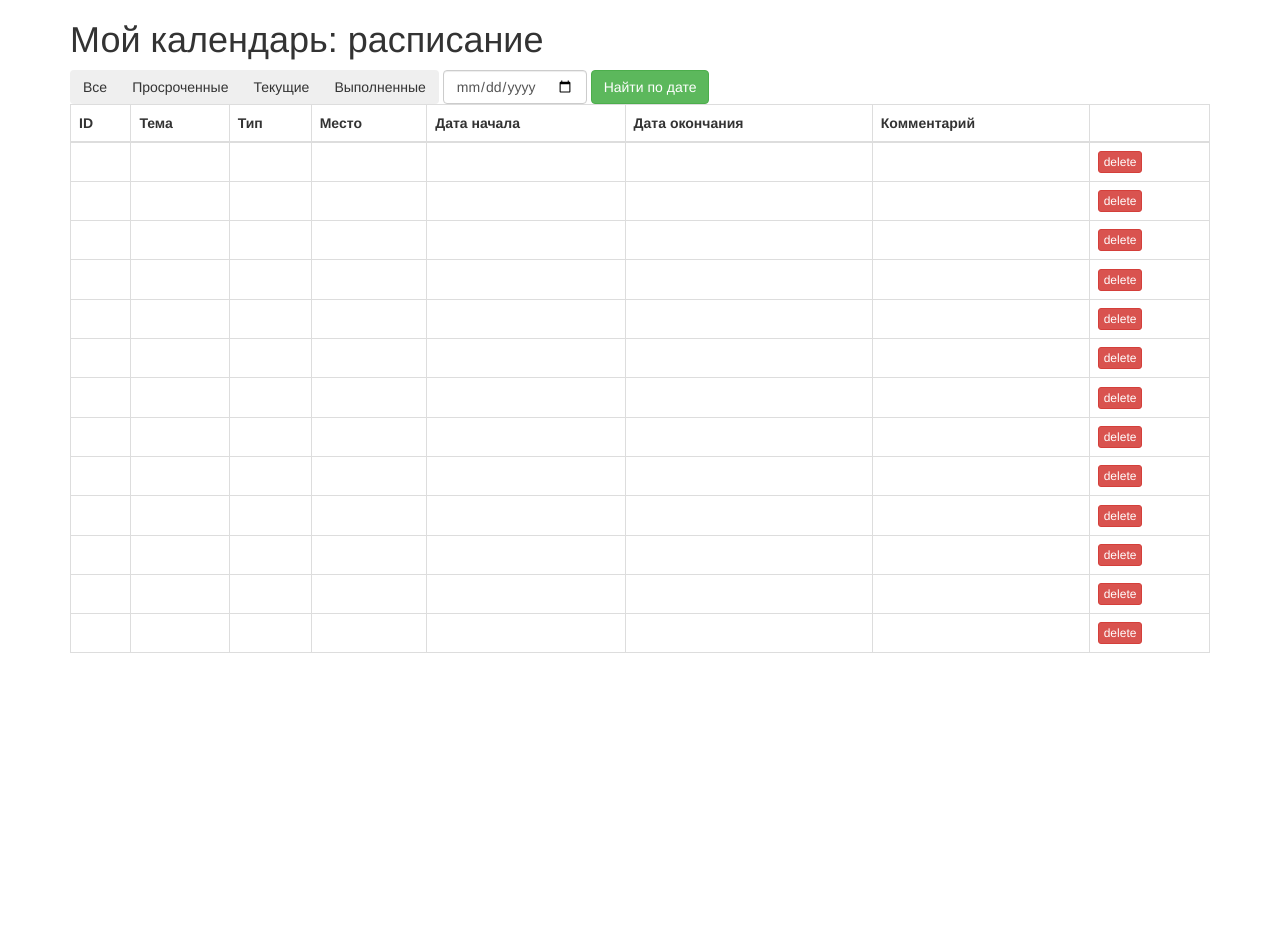
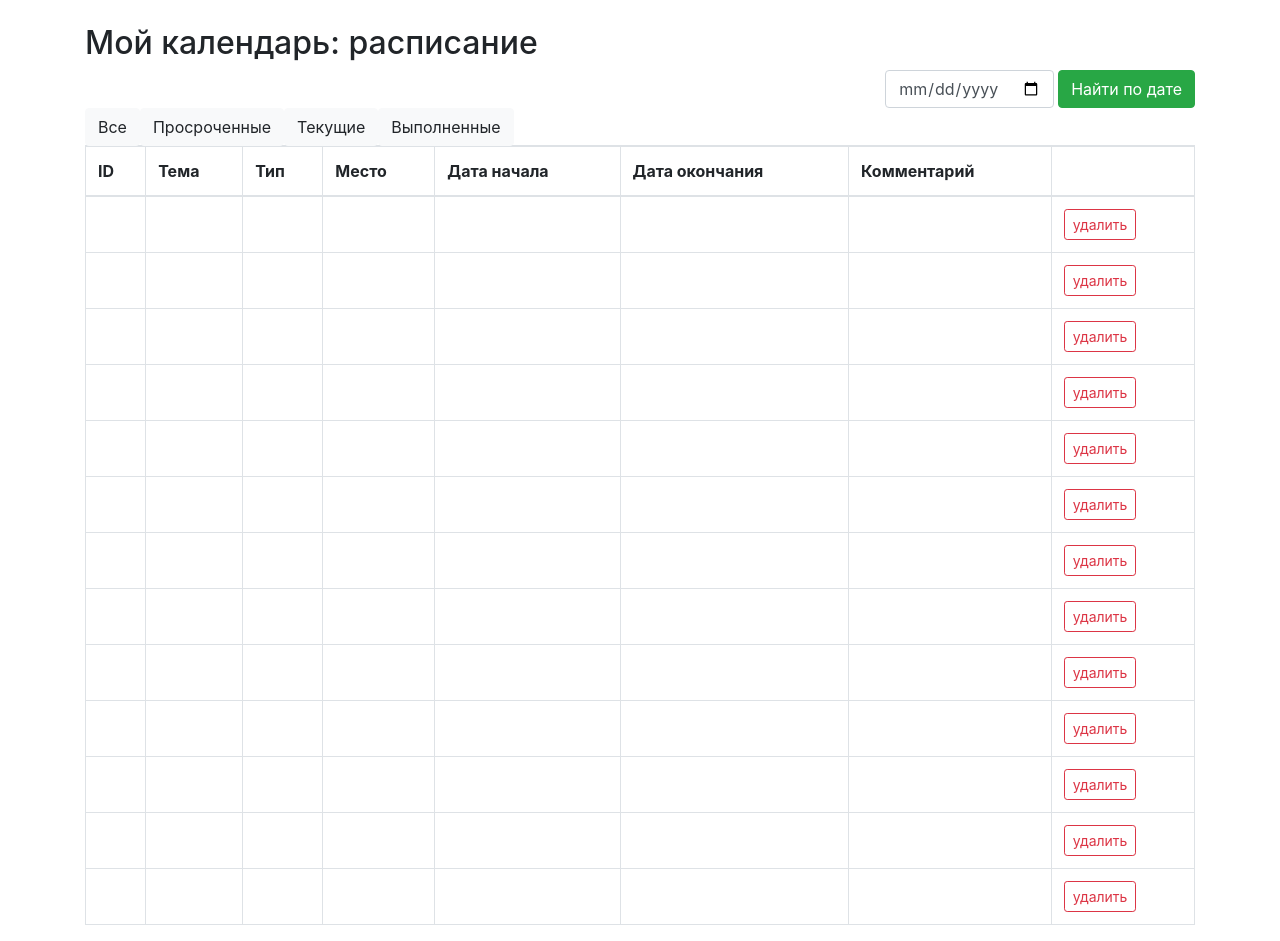
Before and after one commit to CatherineChernogor/Task-manager-php-project, a PHP site: template views/admin.php in a window 1280 px wide. Before the commit the page ends 653 px from the top, so only its background shows below. Run offline with PHP 8.4, Linux system fonts and the light colour scheme; the template is opened without the code that fills it: most values are stand-ins (such as "Sample title", 1, 10 or a date in 2020); some libraries are stand-ins or nearby versions.

Commit message:
fix bootstrap

```diff
--- a/App/Models/BaseModel.php
+++ b/App/Models/BaseModel.php
@@ -51,7 +51,7 @@ abstract class BaseModel {
                 $set[] = '`' . $attribute . '` = :' . $attribute;
             }
 
-            $sql = static::get_pdo()->prepare('UPDATE `' . static::$table . '` SET ' . implode(', ', $set) . ') WHERE id = :id LIMIT 1;');
+            $sql = static::get_pdo()->prepare('UPDATE `' . static::$table . '` SET ' . implode(', ', $set) . ' WHERE id = :id LIMIT 1;');
 
             $data = [];
 
--- a/database/scheme.sql
+++ b/database/scheme.sql
@@ -8,6 +8,4 @@ CREATE TABLE `orders` (
     `comment` VARCHAR(255),
     PRIMARY KEY (`id`)
 )
-COLLATE='utf8_general_ci'
-ENGINE=InnoDB
-;
+COLLATE='utf8_general_ci' ENGINE=InnoDB;
--- a/views/admin.php
+++ b/views/admin.php
@@ -2,28 +2,34 @@
 
 <div class="container" id="orderAdminApp">
 
-    <h1>Мой календарь: расписание</h1>
-
+    <br>
+    <h2>Мой календарь: расписание</h2>
 
     <div class="row">
         <div class="col-md-12" v-cloak v-if="!order">
-            <div class="form-inline">
-                <div class="btn-group" role="group" aria-label="Basic example">
 
-                    <button type="button" class="btn btn-outline-success" v-on:click="all()">Все</button>
-                    <button type="button" class="btn btn-outline-success" v-on:click="overdue()">Просроченные</button>
-                    <button type="button" class="btn btn-outline-success" v-on:click="current()">Текущие</button>
-                    <button type="button" class="btn btn-outline-success" v-on:click="done()">Выполненные</button>
+            <div class="form-inline d-flex justify-content-end">
+                <input type="date" id="searchByDateInput" class="form-control mr-1">
+                <button type="button" class="btn btn-success" v-on:click="serchByDate()">Найти по дате</button>
 
-                </div>
+            </div>
 
-                <div class="form-group mx-sm-3 mb-2">
-                    <input type="date" id="searchByDateInput" class="form-control">
-                </div>
-                <button type="button" class="btn btn-success mb-2" v-on:click="serchByDate()">Найти по дате</button>
+            <ul class="nav nav-tabs">
+                <li class="nav-item ">
+                    <button type="button" class="btn btn-light" v-on:click="all()">Все</button>
+                </li>
+                <li class="nav-item">
+                    <button type="button" class="btn btn-light" v-on:click="overdue()">Просроченные</button>
+                </li>
+                <li class="nav-item">
+                    <button type="button" class="btn btn-light" v-on:click="current()">Текущие</button>
+                </li>
+                <li class="nav-item">
+                    <button type="button" class="btn btn-light" v-on:click="done()">Выполненные</button>
+                </li>
+            </ul>
 
 
-            </div>
             <table class="table table-bordered table-hover">
                 <thead>
                     <tr>
@@ -39,15 +45,15 @@
                 </thead>
                 <tbody>
                     <tr v-for="order in orders" v-bind:class="{'text-muted': order.deleting}">
-                        <td>{{ order.id }}</td>
+                        <td class="align-middle">{{ order.id }}</td>
                         <td><button class="btn btn-link" v-on:click="edit(order)">{{order.subject}}</button></td>
-                        <td>{{ order.type }}</td>
-                        <td>{{ order.place }}</td>
-                        <td>{{ order.date_start }}</td>
-                        <td>{{ order.date_end }}</td>
-                        <td>{{ order.comment }}</td>
+                        <td class="align-middle">{{ order.type }}</td>
+                        <td class="align-middle">{{ order.place }}</td>
+                        <td class="align-middle">{{ order.date_start }}</td>
+                        <td class="align-middle">{{ order.date_end }}</td>
+                        <td class="align-middle">{{ order.comment }}</td>
                         <td>
-                            <button class="btn btn-xs btn-danger" v-on:click="del(order)">delete</button>
+                            <button class="btn btn-outline-danger btn-sm" v-on:click="del(order)">удалить</button>
                         </td>
                     </tr>
                 </tbody>
@@ -55,7 +61,7 @@
         </div>
 
         <div class="col-md-6" v-if="order">
-            <button class="btn btn-default" v-on:click="showList">Вернуться к списку</button>
+            <button class="btn btn-outline-success" v-on:click="showList">Вернуться к списку</button>
             <hr>
 
             <div class="alert alert-success" v-cloak v-if="message">{{ message }}</div>
--- a/views/partials/form.php
+++ b/views/partials/form.php
@@ -1,43 +1,43 @@
 
-<div class="form-group" v-bind:class="{'has-error': !!errors.subject}">
+<div class="form-group mb-3" v-bind:class="{'has-error': !!errors.subject}">
     <label>Тема:</label>
-    <input class="form-control" type="text" v-model="order.subject">
-    <span class="help-block" v-cloak v-if="errors.subject">{{ errors.subject }}</span>
+    <input class="form-control h-50 mt-n2" type="text" v-model="order.subject">
+    <span class="text-danger text-sm-left" v-cloak v-if="errors.subject">{{ errors.subject }}</span>
 </div>
 
-<div class="form-group" v-bind:class="{'has-error': !!errors.type}">
+<div class="form-group mb-3" v-bind:class="{'has-error': !!errors.type}">
     <label>Тип:</label>
-    <select class="form-control" v-model="order.type">
+    <select class="form-control h-50 mt-n2" v-model="order.type">
         <option v-for="type in types" v-bind:value="type">{{ type }}</option>
     </select>
-    <span class="help-block" v-cloak v-if="errors.type">{{ errors.type }}</span>
+    <span class="text-danger text-sm-left" v-cloak v-if="errors.type">{{ errors.type }}</span>
 </div>
 
-<div class="form-group">
+<div class="form-group mb-3">
     <label>Место:</label>
-    <input class="form-control" type="text" v-model="order.place">
+    <input class="form-control h-50 mt-n2" type="text" v-model="order.place">
 </div>
 
-<div class="form-group" v-bind:class="{'has-error': !!errors.date_start}">
+<div class="form-group mb-3" v-bind:class="{'has-error': !!errors.date_start}">
     <label>Дата начала:</label>
-    <input class="form-control" type="datetime-local" v-model="order.date_start">
-    <span class="help-block" v-cloak v-if="errors.date_start">{{ errors.date_start }}</span>
+    <input class="form-control h-50 mt-n2" type="datetime-local" v-model="order.date_start">
+    <span class="text-danger text-sm-left" v-cloak v-if="errors.date_start">{{ errors.date_start }}</span>
 </div>
 
-<div class="form-group" v-bind:class="{'has-error': !!errors.date_end}">
+<div class="form-group mb-3" v-bind:class="{'has-error': !!errors.date_end}">
     <label>Дата конца:</label>
-    <input class="form-control" type="datetime-local" v-model="order.date_end">
-    <span class="help-block" v-cloak v-if="errors.date_end">{{ errors.date_end }}</span>
+    <input class="form-control h-50 mt-n2" type="datetime-local" v-model="order.date_end">
+    <span class="text-danger text-sm-left" v-cloak v-if="errors.date_end">{{ errors.date_end }}</span>
 </div>
 
-<div class="form-group">
-    <label>Комментарийй:</label>
-    <input class="form-control" type="text" v-model="order.comment">
+<div class="form-group mb-3">
+    <label>Комментарий:</label>
+    <input class="form-control h-50 mt-n2" type="text" v-model="order.comment">
 </div>
 
-<div class="form-group">
+<div class="form-group mb-3">
     <button class="btn btn-primary" type="submit" v-bind:disabled="sending">Отправить</button>
     <span class="text-info" v-cloak v-if="sending">Отправляю...</span>
-    <span class="text-danger" v-cloak v-if="danger_message">{{ danger_message }}</span>
+    <span class="text-danger text-sm-left" v-cloak v-if="danger_message">{{ danger_message }}</span>
 
 </div>
--- a/views/partials/header.php
+++ b/views/partials/header.php
@@ -1,16 +1,20 @@
 <!DOCTYPE html>
 <html>
+
 <head>
     <title></title>
 
-    <link rel="stylesheet" type="text/css" href="https://cdnjs.cloudflare.com/ajax/libs/twitter-bootstrap/3.3.7/css/bootstrap.min.css">
+    <link rel="stylesheet" href="https://stackpath.bootstrapcdn.com/bootstrap/4.5.0/css/bootstrap.min.css" integrity="sha384-9aIt2nRpC12Uk9gS9baDl411NQApFmC26EwAOH8WgZl5MYYxFfc+NcPb1dKGj7Sk" crossorigin="anonymous">
 
     <script type="text/javascript" src="https://cdnjs.cloudflare.com/ajax/libs/vue/2.3.3/vue.min.js"></script>
     <script type="text/javascript" src="https://cdnjs.cloudflare.com/ajax/libs/axios/0.16.1/axios.min.js"></script>
 
     <style type="text/css">
-        [v-cloak] { display: none; }
+        [v-cloak] {
+            display: none;
+        }
     </style>
 
 </head>
+
 <body>
--- a/views/show.php
+++ b/views/show.php
@@ -1,8 +1,8 @@
 <?php include 'views/partials/header.php'; ?>
 
 <div class="container" id="orderApp">
-
-    <h1>Мой календарь: создание записи</h1>
+    <br>
+    <h2>Мой календарь: создание записи</h2>
 
     <div class="row">
         <div class="col-md-6">
```
